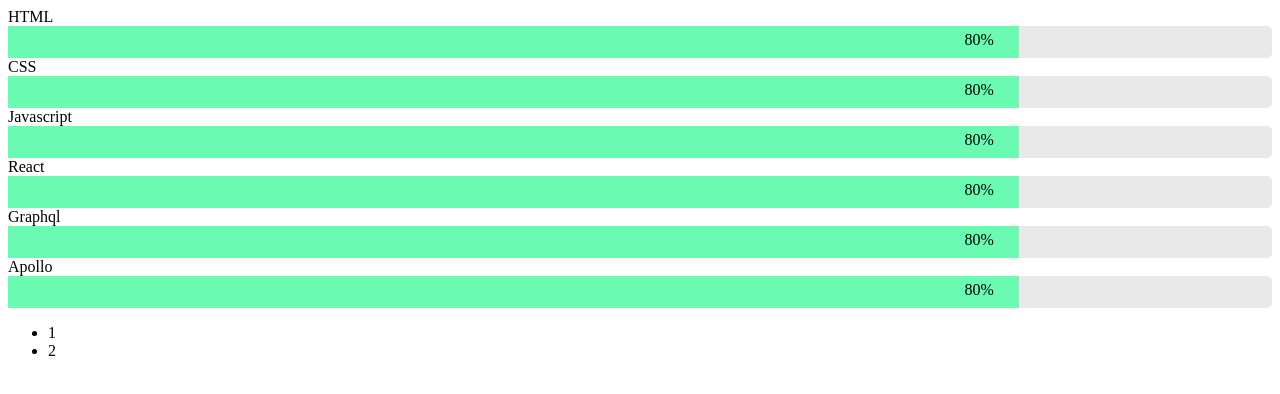
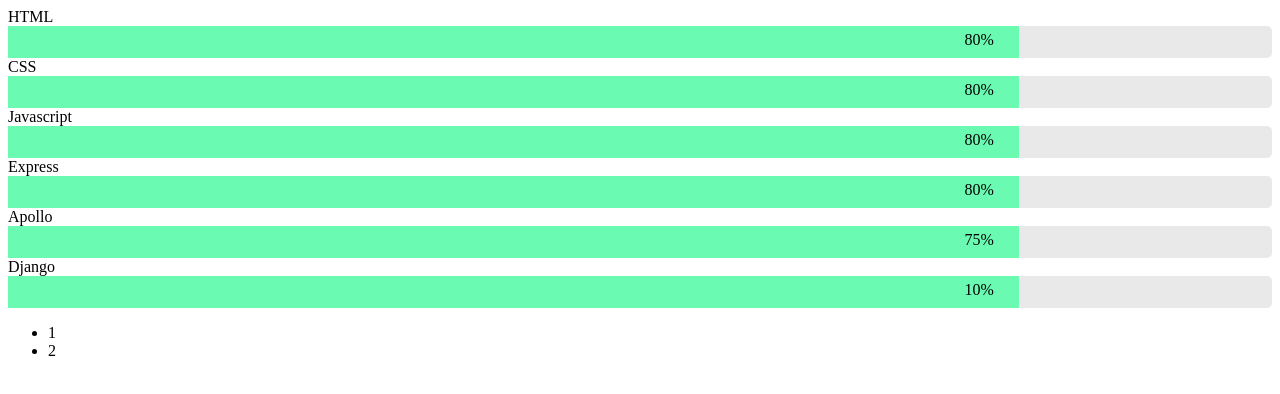
Before and after one commit to Jesus369/skills-progress-bar, a React (Create React App) app: page / in a window 1280 px wide. Shown: the top 394 px of the page. Built offline with nearby package versions, Linux system fonts and the light colour scheme.

Commit message:
additional categories

```diff
--- a/src/components/BackEnd.js
+++ b/src/components/BackEnd.js
@@ -2,25 +2,20 @@
 
 class BackEnd extends Component {
   render() {
-    const { backend } = this.props;
     return (
-      <div className={`${!backend ? "initialLoad" : "afterLoad"}`}>
+      <div>
         <div className="bar_wrap">
-          <label>React</label>
+          <label>Express</label>
           <div className="bar">
-            <div className="inner_bar html-80" data-percent="80%" />
+            <div className="inner_bar express-80" data-percent="80%" />
           </div>
-        </div>
-        <div className="bar_wrap">
-          <label>Graphql</label>
-          <div className="bar">
-            <div className="inner_bar html-80" data-percent="80%" />
-          </div>
-        </div>
-        <div className="bar_wrap">
           <label>Apollo</label>
           <div className="bar">
-            <div className="inner_bar html-80" data-percent="80%" />
+            <div className="inner_bar apollo-75" data-percent="75%" />
+          </div>
+          <label>Django</label>
+          <div className="bar">
+            <div className="inner_bar django-10" data-percent="10%" />
           </div>
         </div>
       </div>
```
